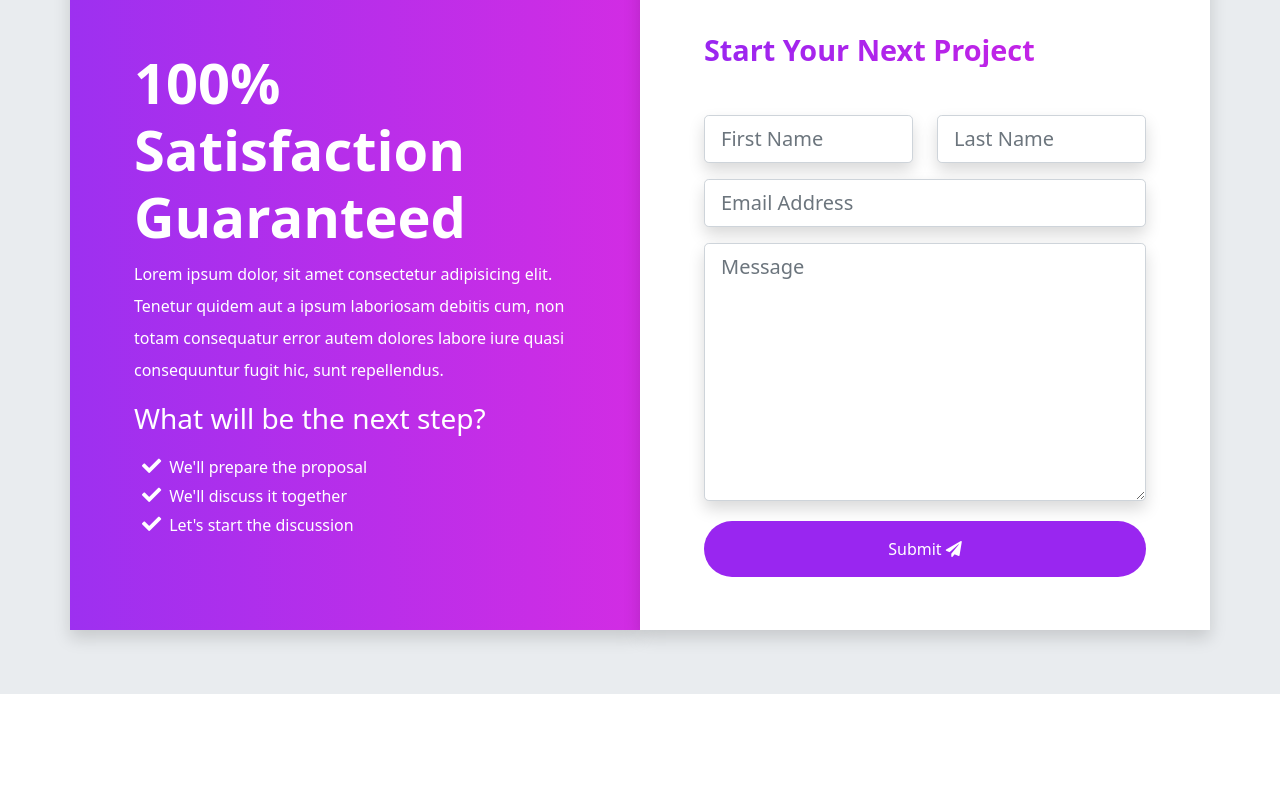
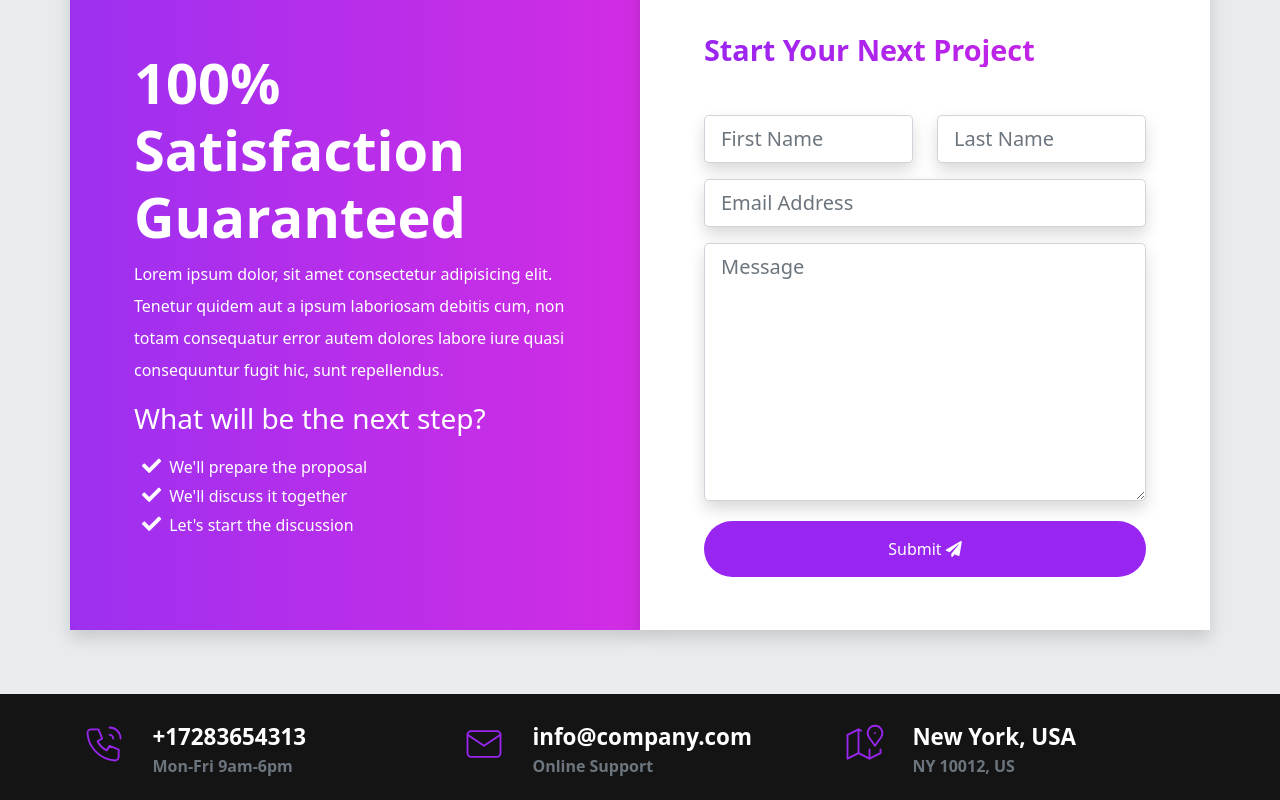
Before and after one commit to prajwalpoojary/bootstrap-website, a website: page index.html in a window 1280 px wide. Shown: the part 6960-7760 px from the top of the page. Before the commit the page ends 7654 px from the top, so only its background shows below. Drawn offline with Linux system fonts and the light colour scheme.

Commit message:
added top section of footer

```diff
--- a/index.html
+++ b/index.html
@@ -645,6 +645,65 @@
     </div>
   </section>
 
+  <!-- ########################################################################
+                        START THE FOOTER SECTION
+    ######################################################################### -->
+  <footer class="footer">
+    <div class="container">
+      <div class="row">
+        <!-- CONTENT FOR THE MOBILE NUMBER -->
+        <div class="col-md-4 col-lg-4 contact-box pt-1 d-md-block d-lg-flex">
+          <div class="contact-box__icon">
+            <svg xmlns="http://www.w3.org/2000/svg" class="icon icon-tabler icon-tabler-phone-call" width="44" height="44"
+              viewBox="0 0 24 24" stroke-width="1" fill="none" stroke-linecap="round" stroke-linejoin="round">
+              <path stroke="none" d="M0 0h24v24H0z" fill="none" />
+              <path d="M5 4h4l2 5l-2.5 1.5a11 11 0 0 0 5 5l1.5 -2.5l5 2v4a2 2 0 0 1 -2 2a16 16 0 0 1 -15 -15a2 2 0 0 1 2 -2" />
+              <path d="M15 7a2 2 0 0 1 2 2" />
+              <path d="M15 3a6 6 0 0 1 6 6" />
+            </svg>
+          </div>
+          <div class="contact-box__info">
+            <a class="contact-box__info--title" href="">+17283654313</a>
+            <p class="contact-box__info--subtitle">Mon-Fri 9am-6pm</p>
+          </div>
+        </div>
+        <!-- CONTENT FOR THE EMAIL -->
+        <div class="col-md-4 col-lg-4 contact-box pt-1 d-md-block d-lg-flex">
+          <div class="contact-box__icon">
+            <svg xmlns="http://www.w3.org/2000/svg" class="icon icon-tabler icon-tabler-mail" width="44" height="44"
+              viewBox="0 0 24 24" stroke-width="1" fill="none" stroke-linecap="round" stroke-linejoin="round">
+              <path stroke="none" d="M0 0h24v24H0z" fill="none" />
+              <rect x="3" y="5" width="18" height="14" rx="2" />
+              <polyline points="3 7 12 13 21 7" />
+            </svg>
+          </div>
+          <div class="contact-box__info">
+            <a class="contact-box__info--title" href="">info@company.com</a>
+            <p class="contact-box__info--subtitle">Online Support</p>
+          </div>
+        </div>
+        <!-- CONTENT FOR THE ADDRESS -->
+        <div class="col-md-4 col-lg-4 contact-box pt-1 d-md-block d-lg-flex">
+          <div class="contact-box__icon">
+            <svg xmlns="http://www.w3.org/2000/svg" class="icon icon-tabler icon-tabler-map-2" width="44" height="44"
+              viewBox="0 0 24 24" stroke-width="1" fill="none" stroke-linecap="round" stroke-linejoin="round">
+              <path stroke="none" d="M0 0h24v24H0z" fill="none" />
+              <line x1="18" y1="6" x2="18" y2="6.01" />
+              <path d="M18 13l-3.5 -5a4 4 0 1 1 7 0l-3.5 5" />
+              <polyline points="10.5 4.75 9 4 3 7 3 20 9 17 15 20 21 17 21 15" />
+              <line x1="9" y1="4" x2="9" y2="17" />
+              <line x1="15" y1="15" x2="15" y2="20" />
+            </svg>
+          </div>
+          <div class="contact-box__info">
+            <a class="contact-box__info--title" href="">New York, USA</a>
+            <p class="contact-box__info--subtitle">NY 10012, US</p>
+          </div>
+        </div>
+      </div>
+    </div>
+  </footer>
+
   <script src="assets/vendors/js/glightbox.min.js"></script>
   <script>
     const lightbox = GLightbox({
--- a/scss/_custom.scss
+++ b/scss/_custom.scss
@@ -17,6 +17,7 @@ $black: #000;
 $purple-dark: #9926f0;
 $purple-light: #bb6ef5;
 $pink: #d122e3;
+$footer: #151414;
 
 $primary: $purple-dark;
 $secondary: $pink;
--- a/scss/layout/_footer.scss
+++ b/scss/layout/_footer.scss
@@ -0,0 +1,45 @@
+@use "../custom" as *;
+@use "../components/mixins" as *;
+
+.footer {
+  padding-top: 1rem;
+  background-color: $footer;
+}
+
+// START THE CONTACT BOX CONTENT
+.contact-box {
+
+  &__icon {
+    padding-top: 0.5rem;
+    width: 2rem;
+    stroke: $primary;
+
+    @include media-breakpoint-up(sm) {
+      width: 4rem;
+    }
+  }
+
+  &__info {
+    padding: 0.4rem;
+    font-weight: 600;
+
+    &--title {
+      font-size: 1rem;
+      color: $white;
+      text-decoration: none;
+
+      @include media-breakpoint-up(sm) {
+        font-size: 1.4rem;
+      }
+    }
+
+    &--subtitle {
+      color: $gray-600;
+      font-size: 0.8rem;
+
+      @include media-breakpoint-up(sm) {
+        font-size: 1rem;
+      }
+    }
+  }
+}
```
Also changed, not shown: assets/css/main.css, 1 other file.
